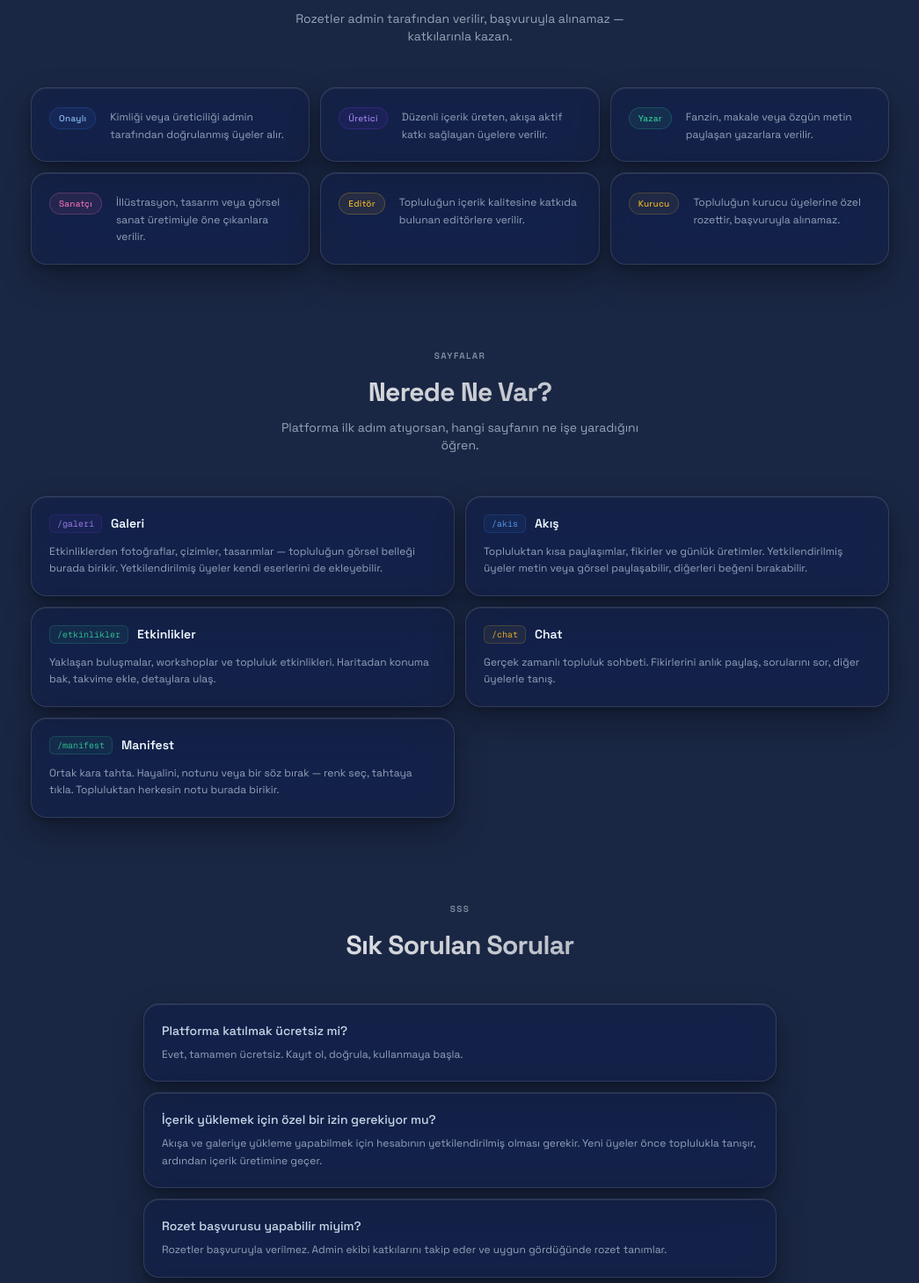
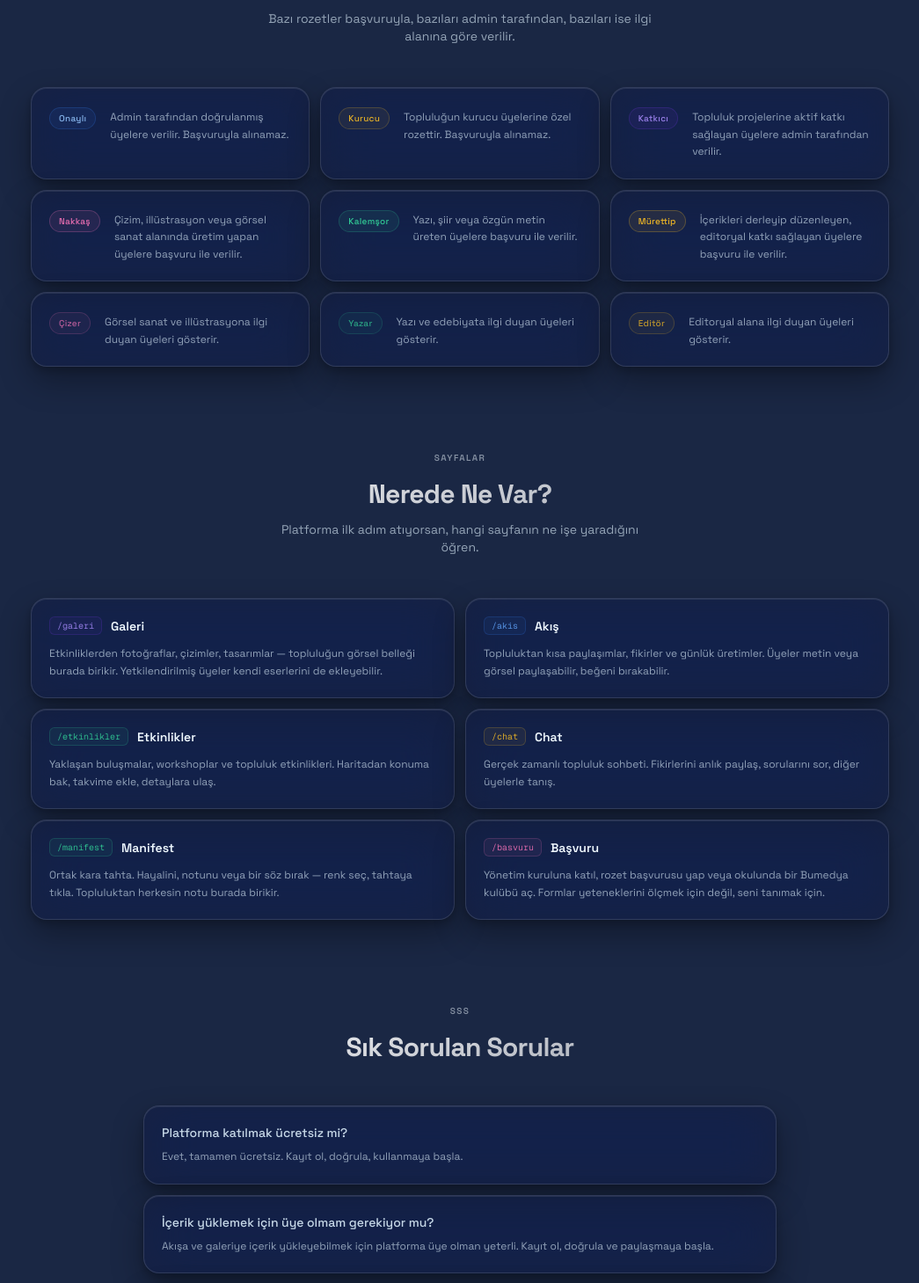
Before and after one commit to begumdonmez/bumedya-portal, a Next.js app: page / in a window 1280 px wide. Shown: the part 2360-3819 px from the top of the page at 88% size, without its empty margins (117-1162 px from the left). Built offline with nearby package versions, Linux system fonts and the light colour scheme; no server answers; the database is empty.

Commit message:
Update page.tsx

```diff
--- a/src/app/page.tsx
+++ b/src/app/page.tsx
@@ -20,12 +20,18 @@ const RULES = [
 ];
 
 const BADGES = [
-    { label: "Onaylı",  color: "rgba(147,197,253,0.9)", bg: "rgba(59,130,246,0.08)",  border: "rgba(59,130,246,0.2)",   desc: "Kimliği veya üreticiliği admin tarafından doğrulanmış üyeler alır." },
-    { label: "Üretici", color: "rgba(167,139,250,0.9)", bg: "rgba(124,58,237,0.08)",  border: "rgba(124,58,237,0.25)",  desc: "Düzenli içerik üreten, akışa aktif katkı sağlayan üyelere verilir." },
-    { label: "Yazar",   color: "rgba(52,211,153,0.9)",  bg: "rgba(52,211,153,0.08)",  border: "rgba(52,211,153,0.2)",   desc: "Fanzin, makale veya özgün metin paylaşan yazarlara verilir." },
-    { label: "Sanatçı", color: "rgba(244,114,182,0.9)", bg: "rgba(244,114,182,0.08)", border: "rgba(244,114,182,0.25)", desc: "İllüstrasyon, tasarım veya görsel sanat üretimiyle öne çıkanlara verilir." },
-    { label: "Editör",  color: "rgba(251,191,36,0.9)",  bg: "rgba(251,191,36,0.08)",  border: "rgba(251,191,36,0.25)",  desc: "Topluluğun içerik kalitesine katkıda bulunan editörlere verilir." },
-    { label: "Kurucu",  color: "rgba(251,191,36,0.9)",  bg: "rgba(251,191,36,0.06)",  border: "rgba(251,191,36,0.2)",   desc: "Topluluğun kurucu üyelerine özel rozettir, başvuruyla alınamaz." },
+    // — Sistem —
+    { label: "Onaylı", color: "rgba(147,197,253,0.9)", bg: "rgba(59,130,246,0.08)",  border: "rgba(59,130,246,0.2)",   desc: "Admin tarafından doğrulanmış üyelere verilir. Başvuruyla alınamaz." },
+    { label: "Kurucu",           color: "rgba(251,191,36,0.9)",  bg: "rgba(251,191,36,0.06)",  border: "rgba(251,191,36,0.2)",   desc: "Topluluğun kurucu üyelerine özel rozettir. Başvuruyla alınamaz." },
+    { label: "Katkıcı",          color: "rgba(167,139,250,0.9)", bg: "rgba(124,58,237,0.08)",  border: "rgba(124,58,237,0.2)",   desc: "Topluluk projelerine aktif katkı sağlayan üyelere admin tarafından verilir." },
+    // — Başvuruyla kazanılan —
+    { label: "Nakkaş",   color: "rgba(244,114,182,0.95)", bg: "rgba(244,114,182,0.08)", border: "rgba(244,114,182,0.25)", desc: "Çizim, illüstrasyon veya görsel sanat alanında üretim yapan üyelere başvuru ile verilir." },
+    { label: "Kalemşor", color: "rgba(52,211,153,0.95)",  bg: "rgba(52,211,153,0.08)",  border: "rgba(52,211,153,0.2)",   desc: "Yazı, şiir veya özgün metin üreten üyelere başvuru ile verilir." },
+    { label: "Mürettip", color: "rgba(251,191,36,0.95)",  bg: "rgba(251,191,36,0.08)",  border: "rgba(251,191,36,0.25)",  desc: "İçerikleri derleyip düzenleyen, editoryal katkı sağlayan üyelere başvuru ile verilir." },
+    // — İlgi alanı —
+    { label: "Çizer",  color: "rgba(244,114,182,0.7)", bg: "rgba(244,114,182,0.05)", border: "rgba(244,114,182,0.18)", desc: "Görsel sanat ve illüstrasyona ilgi duyan üyeleri gösterir." },
+    { label: "Yazar",  color: "rgba(52,211,153,0.7)",  bg: "rgba(52,211,153,0.05)",  border: "rgba(52,211,153,0.15)",  desc: "Yazı ve edebiyata ilgi duyan üyeleri gösterir." },
+    { label: "Editör", color: "rgba(251,191,36,0.7)",  bg: "rgba(251,191,36,0.05)",  border: "rgba(251,191,36,0.18)",  desc: "Editoryal alana ilgi duyan üyeleri gösterir." },
 ];
 
 const PAGES = [
@@ -40,7 +46,7 @@ const PAGES = [
     {
         path: "/akis",
         label: "Akış",
-        desc: "Topluluktan kısa paylaşımlar, fikirler ve günlük üretimler. Yetkilendirilmiş üyeler metin veya görsel paylaşabilir, diğerleri beğeni bırakabilir.",
+        desc: "Topluluktan kısa paylaşımlar, fikirler ve günlük üretimler. Üyeler metin veya görsel paylaşabilir, beğeni bırakabilir.",
         accent: "rgba(96,165,250,0.85)",
         bg: "rgba(59,130,246,0.06)",
         border: "rgba(59,130,246,0.18)",
@@ -68,6 +74,14 @@ const PAGES = [
         accent: "rgba(52,211,153,0.85)",
         bg: "rgba(52,211,153,0.06)",
         border: "rgba(52,211,153,0.18)",
+    },
+    {
+        path: "/basvuru",
+        label: "Başvuru",
+        desc: "Yönetim kuruluna katıl, rozet başvurusu yap veya okulunda bir Bumedya kulübü aç. Formlar yeteneklerini ölçmek için değil, seni tanımak için.",
+        accent: "rgba(244,114,182,0.85)",
+        bg: "rgba(244,114,182,0.06)",
+        border: "rgba(244,114,182,0.18)",
     },
 ];
 
@@ -292,7 +306,7 @@ export default async function LandingPage() {
                         Hangi Rozet Ne Anlama Gelir?
                     </h2>
                     <p className="text-sm mt-3 max-w-md mx-auto" style={{ color: "var(--text-3)" }}>
-                        Rozetler admin tarafından verilir, başvuruyla alınamaz — katkılarınla kazan.
+                        Bazı rozetler başvuruyla, bazıları admin tarafından, bazıları ise ilgi alanına göre verilir.
                     </p>
                 </div>
 
@@ -350,8 +364,8 @@ export default async function LandingPage() {
                 <div className="flex flex-col gap-3">
                     {[
                         { q: "Platforma katılmak ücretsiz mi?", a: "Evet, tamamen ücretsiz. Kayıt ol, doğrula, kullanmaya başla." },
-                        { q: "İçerik yüklemek için özel bir izin gerekiyor mu?", a: "Akışa ve galeriye yükleme yapabilmek için hesabının yetkilendirilmiş olması gerekir. Yeni üyeler önce toplulukla tanışır, ardından içerik üretimine geçer." },
-                        { q: "Rozet başvurusu yapabilir miyim?", a: "Rozetler başvuruyla verilmez. Admin ekibi katkılarını takip eder ve uygun gördüğünde rozet tanımlar." },
+                        { q: "İçerik yüklemek için üye olmam gerekiyor mu?", a: "Akışa ve galeriye içerik yükleyebilmek için platforma üye olman yeterli. Kayıt ol, doğrula ve paylaşmaya başla." },
+                        { q: "Rozet başvurusu yapabilir miyim?", a: "Bazı rozetler başvuruyla alınabilir. Nakkaş, Kalemşor ve Mürettip rozetleri için /başvuru sayfasından form doldurabilirsin. Kurucu ve Yetkilendirilmiş gibi sistem rozetleri ise yalnızca admin tarafından verilir." },
                         { q: "Paylaştığım içerikler kime ait?", a: "Tüm içerikler sana aittir. Platforma yüklemen, içeriğin başkalarına devredildiği anlamına gelmez." },
                         { q: "Bir sorunum olursa kime ulaşabilirim?", a: "Discord sunucumuzdan veya bumedyailetisim@gmail.com adresinden bize ulaşabilirsin." },
                     ].map(({ q, a }) => (
```
